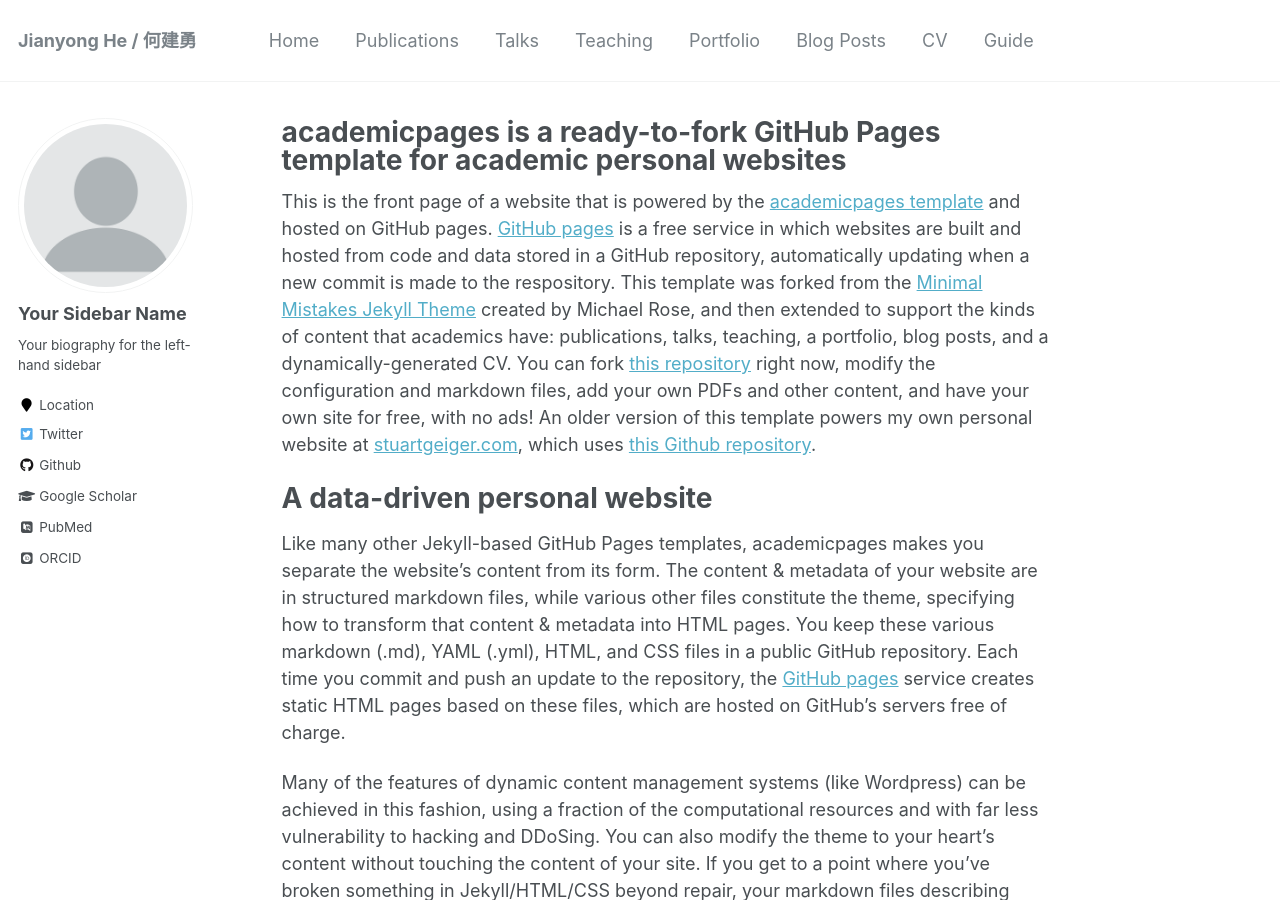
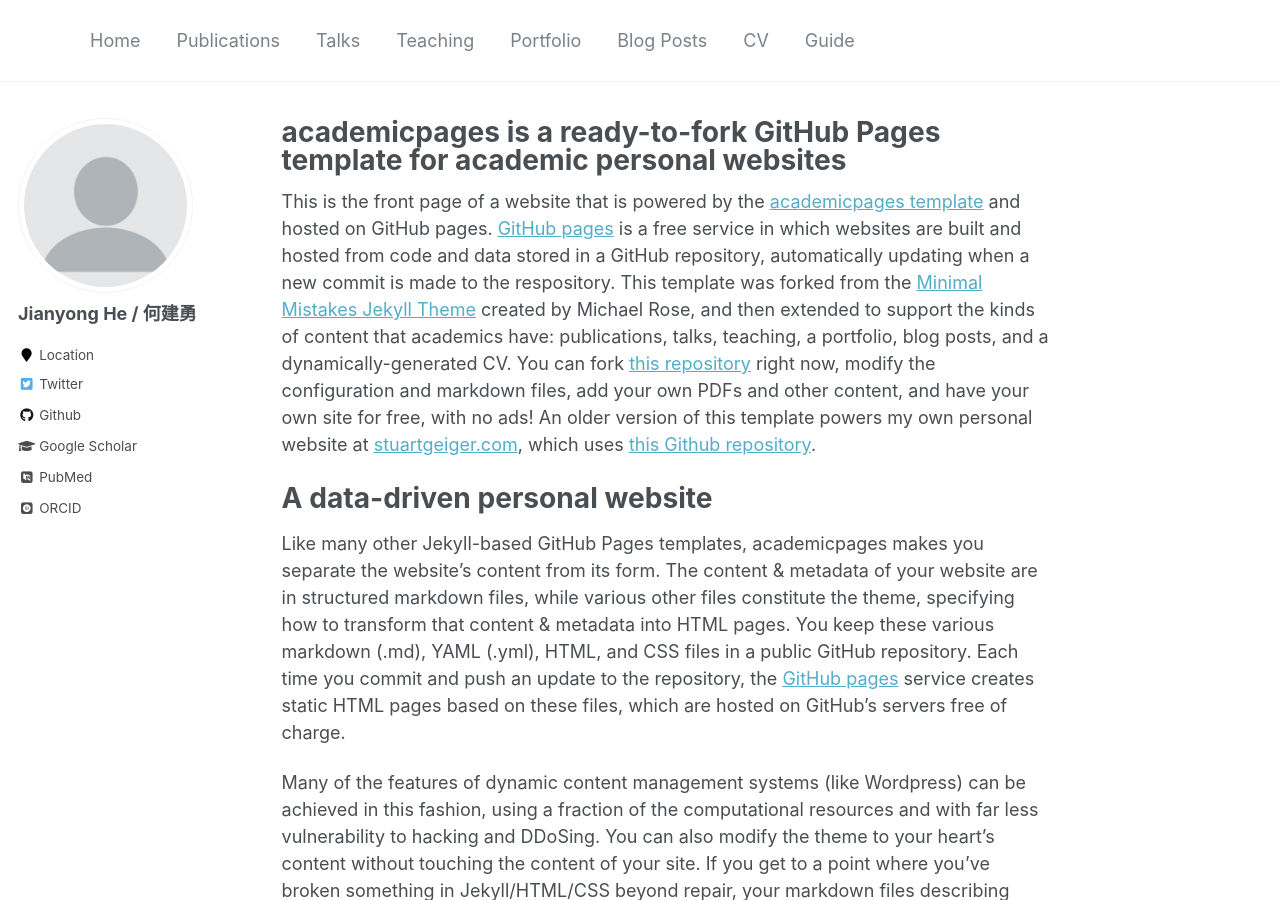
Before and after one commit to JianyongHe/JianyongHe.github.io, a Jekyll site: the page built from _pages/about.md, in a window 1280 px wide and 900 px high. Built offline with Jekyll 4.4.1, drawn with Linux system fonts in a browser that asks for light colours; some web fonts are replaced.

Commit message:
Update _config.yml

```diff
--- a/_config.yml
+++ b/_config.yml
@@ -7,11 +7,11 @@
 
 # Site Settings
 locale                   : "zh-CN"
-title                    : "Jianyong He / 何建勇"
+title                    : " "
 title_separator          : "-"
 name                     : &name "Jianyong He"
 description              : &description "personal description"
-url                      : https://Jianyonghe.github.io # the base hostname & protocol for your site e.g. "https://mmistakes.github.io"
+url                      : https://jianyonghe.github.io # the base hostname & protocol for your site e.g. "https://mmistakes.github.io"
 baseurl                  : "" # the subpath of your site, e.g. "/blog"
 repository               : "jianyonghe/jianyonghe.github.io"
 teaser                   :  # filename of teaser fallback teaser image placed in /images/, .e.g. "500x300.png"
@@ -80,9 +80,9 @@
 
 # Site Author
 author:
-  name             : "Your Sidebar Name"
+  name             : "Jianyong He / 何建勇"
   avatar           : "profile.png"
-  bio              : "Your biography for the left-hand sidebar"
+  bio              : " "
   location         : "Location"
   employer         :
   pubmed           : "https://www.ncbi.nlm.nih.gov/pubmed/?term=john+snow"
@@ -96,7 +96,7 @@
   flickr           :
   facebook         :
   foursquare       :
-  github           : "academicpages"
+  github           : "jianyonghe"
   google_plus      :
   keybase          :
   instagram        :
```
